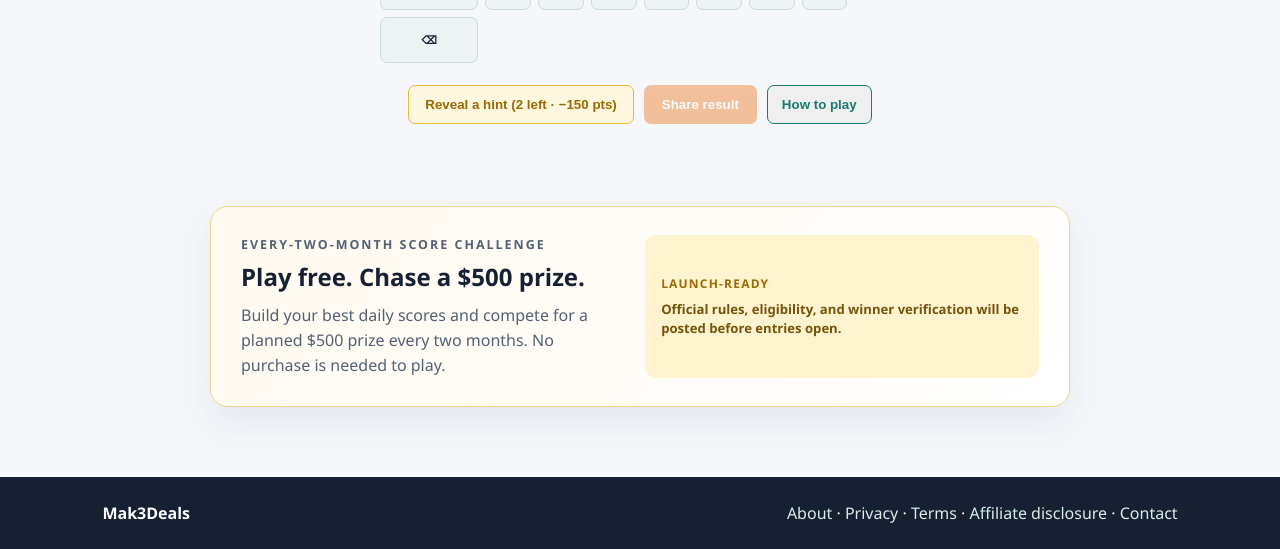
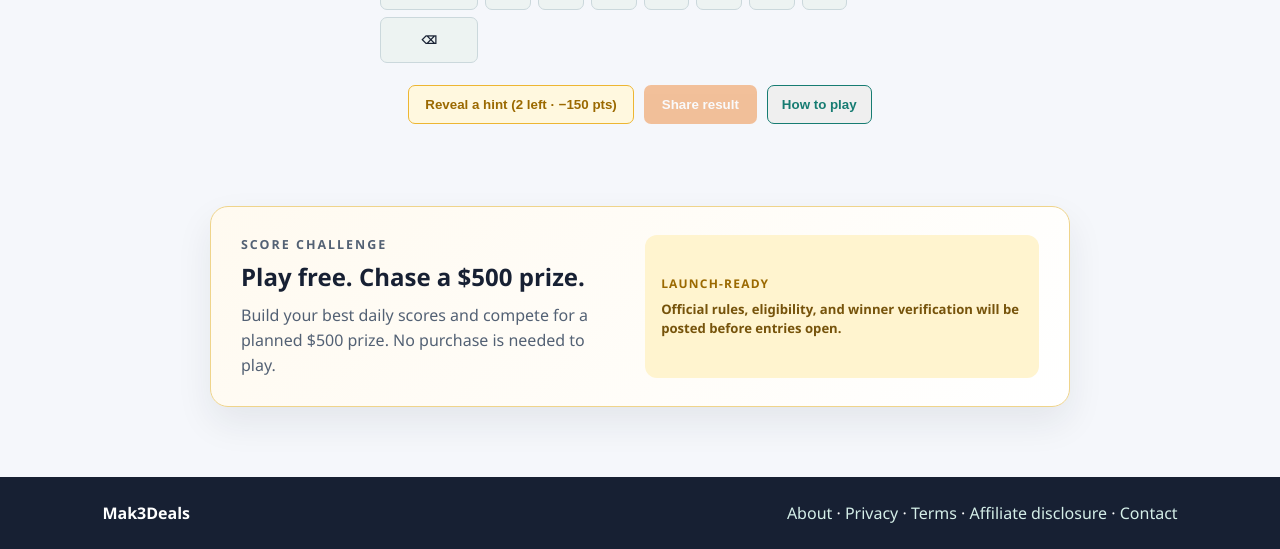
Before and after one commit to ty1364/mak3deals, a Flask app: page /daily in a window 1280 px wide. Shown: the part 1431-1980 px from the top of the page. Run offline with Flask 3, Linux system fonts and the light colour scheme; data comes from the database, SQL or seed files in the repository; data that the repository does not hold is empty.

Commit message:
Remove contest schedule wording

```diff
--- a/templates/daily.html
+++ b/templates/daily.html
@@ -21,7 +21,7 @@
       <p id="daily-hint" class="daily-hint" role="status" hidden></p>
       <aside id="how-to-play" class="how-to-play" hidden><strong>How to play</strong><p>Use the clue before you guess. Type any five-letter word. Gold means the letter is in the word and in the right spot. Mint means the letter belongs in the word but needs a new spot. Gray means it is not in today's word. You get six guesses. Hint 1 costs 150 points; Hint 2 costs 300. Your board resets with the next daily puzzle.</p></aside>
     </section>
-    <section class="contest-card" aria-labelledby="contest-title"><div><p class="eyebrow dark">EVERY-TWO-MONTH SCORE CHALLENGE</p><h2 id="contest-title">Play free. Chase a $500 prize.</h2><p>Build your best daily scores and compete for a planned $500 prize every two months. No purchase is needed to play.</p></div><div class="contest-status"><strong>LAUNCH-READY</strong><span>Official rules, eligibility, and winner verification will be posted before entries open.</span></div></section>
+    <section class="contest-card" aria-labelledby="contest-title"><div><p class="eyebrow dark">SCORE CHALLENGE</p><h2 id="contest-title">Play free. Chase a $500 prize.</h2><p>Build your best daily scores and compete for a planned $500 prize. No purchase is needed to play.</p></div><div class="contest-status"><strong>LAUNCH-READY</strong><span>Official rules, eligibility, and winner verification will be posted before entries open.</span></div></section>
   </main>
   <footer><strong>Mak3Deals</strong><span><a href="/about">About</a> · <a href="/privacy">Privacy</a> · <a href="/terms">Terms</a> · <a href="/affiliate-disclosure">Affiliate disclosure</a> · <a href="/contact">Contact</a></span></footer>
   <script>window.DAILY_PUZZLE_DATE={{ puzzle_date|tojson }};</script>
```
